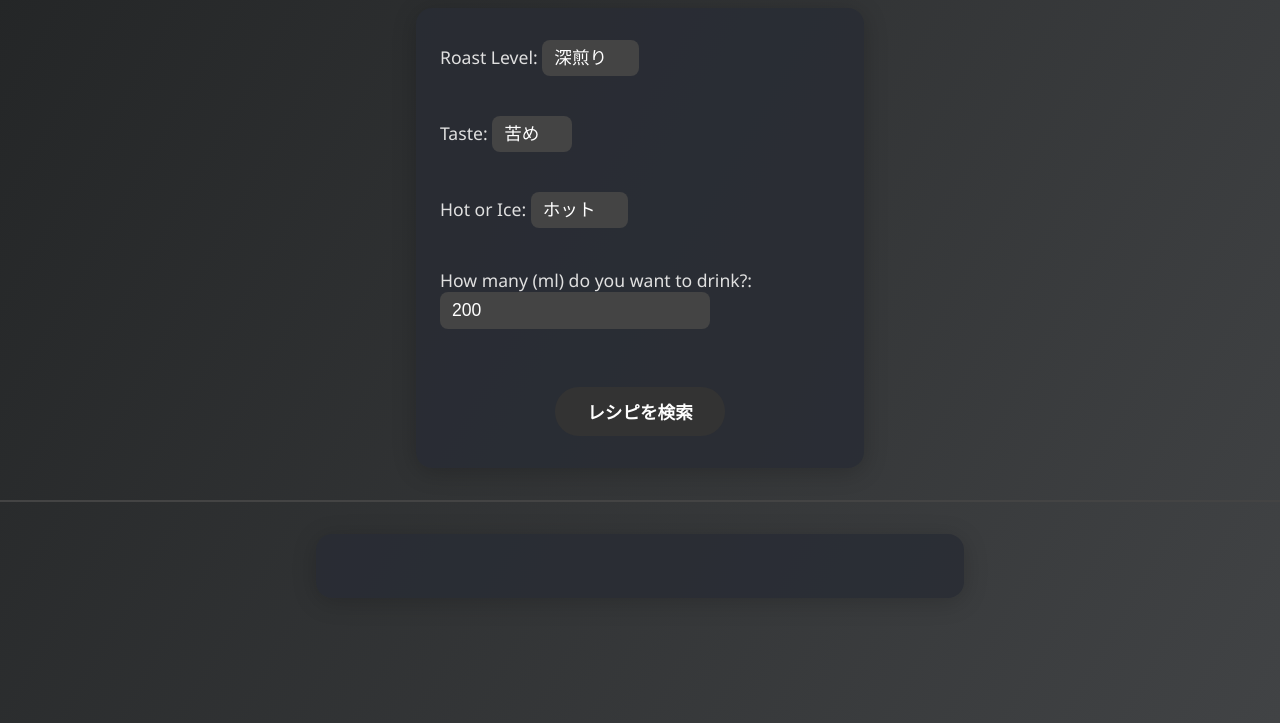
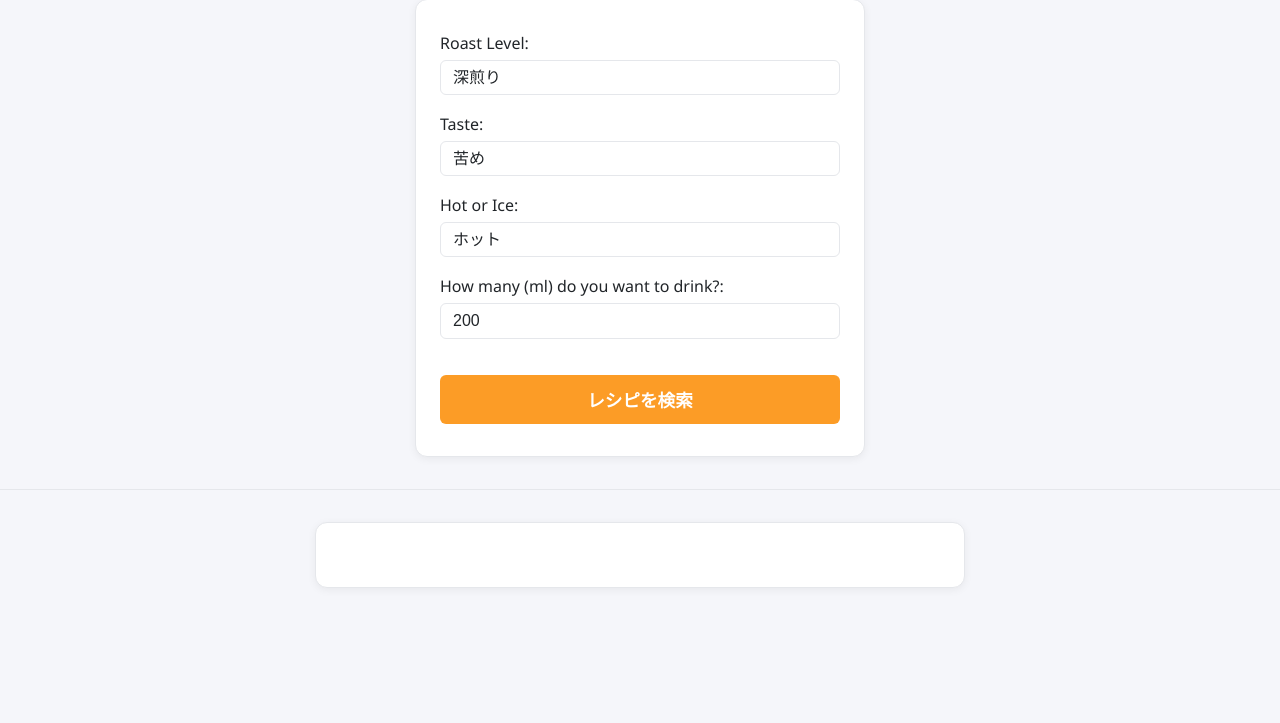
Before and after one commit to tact5493/drip-coffee-recipe-app, a website: page frontend/step/index.html in a window 1280 px wide. Shown: the part 117-840 px from the top of the page. Drawn offline with Linux system fonts and the light colour scheme.

Commit message:
[UPDATE] frontend/style.css

```diff
--- a/frontend/step/styles.css
+++ b/frontend/step/styles.css
@@ -1,28 +1,29 @@
-/* 画面全体の背景とフォントをスタイリッシュに */
+/* 全体をGitLabライトモード風に */
 body {
-  background: linear-gradient(120deg, #232526 0%, #414345 100%);
-  color: #f5f5f5;
+  background: #f5f6fa; /* 明るいグレー系の背景 */
+  color: #212529;      /* 濃いグレーの文字色 */
   font-family: 'Segoe UI', 'Roboto', 'Helvetica Neue', Arial, sans-serif;
   margin: 0;
   min-height: 100vh;
 }
 
-/* タイトルを大きく、影をつけて目立たせる */
+/* タイトルをGitLab風に */
 h1 {
   text-align: center;
-  font-size: 2.8em;
-  font-weight: bold;
+  font-size: 2.4em;
+  font-weight: 700;
   margin-top: 40px;
   margin-bottom: 24px;
-  text-shadow: 2px 2px 8px #222;
-  letter-spacing: 2px;
+  color: #fc9c26; /* GitLabオレンジ */
+  letter-spacing: 1px;
 }
 
 /* フォームを中央に配置し、カード風に */
 form {
-  background: rgba(40, 44, 52, 0.85);
-  border-radius: 16px;
-  box-shadow: 0 4px 24px rgba(0,0,0,0.2);
+  background: #fff; /* 白いカード */
+  border: 1px solid #e5e7eb; /* 薄いグレーの枠線 */
+  border-radius: 12px;
+  box-shadow: 0 2px 8px rgba(20, 20, 20, 0.06);
   padding: 32px 24px;
   max-width: 400px;
   margin: 0 auto 32px auto;
@@ -31,110 +32,81 @@ form {
   align-items: center;
 }
 
-/* ラベルとセレクト・入力欄の余白と文字色 */
+/* ラベルをGitLab風に */
 form label {
   display: block;
   margin-bottom: 18px;
-  color: #e0e0e0;
-  font-size: 1.1em;
-  text-align: left;
   width: 100%;
+  color: #212529; /* 濃いグレーで視認性UP */
+  font-size: 1em;
+  font-weight: 500;
 }
 
-/* プルダウンと数値入力欄を同じマットな質感・色に */
+/* プルダウンBOXと入力BOXの色・質感を完全に揃える */
 form select,
 form input[type="number"] {
-  background: #444;
+  width: 100%;
+  box-sizing: border-box;
+  background: #fff;           /* 白背景 */
+  color: #212529;             /* 濃いグレー文字 */
+  border: 1px solid #e5e7eb;  /* 薄いグレー枠線 */
+  border-radius: 6px;
+  padding: 8px 12px;
+  font-size: 1em;
+  margin-top: 6px;
+  margin-bottom: 0;
+  transition: border 0.2s, background 0.2s;
+  outline: none;
+  appearance: none;
+}
+
+/* フォーカス時の色も統一 */
+form select:focus,
+form input[type="number"]:focus {
+  border: 1.5px solid #fc9c26; /* オレンジでアクセント */
+  background: #fffbe6;         /* 薄いオレンジ背景 */
+}
+
+/* ボタンはマットなオレンジ系 */
+form button {
+  width: 100%;
+  box-sizing: border-box;
+  background: #fc9c26;         /* GitLabオレンジ */
   color: #fff;
   border: none;
-  border-radius: 8px;
-  box-shadow: none;
-  appearance: none;
-  padding: 8px 32px 8px 12px;
-  font-size: 1em;
-  cursor: pointer;
-  transition: background 0.2s;
-  outline: none;
-}
-
-form select:focus,
-form input[type="number"]:focus {
-  background: #222;
-}
-
-/* プルダウン（select）をマットな質感に */
-form select {
-  background: #444; /* 落ち着いたグレーの単色 */
-  color: #fff;
-  border: none;
-  border-radius: 8px;
-  box-shadow: none; /* 影をなくす */
-  appearance: none; /* ブラウザ標準の装飾を消す */
-  padding: 8px 32px 8px 12px; /* 右側に余白を多めに */
-  font-size: 1em;
-  cursor: pointer;
-  transition: background 0.2s;
-  outline: none;
-  position: relative;
-}
-
-/* プルダウンの矢印をカスタム（疑似要素） */
-form select:after {
-  content: '';
-  position: absolute;
-  right: 16px;
-  top: 50%;
-  width: 0;
-  height: 0;
-  pointer-events: none;
-  border-left: 6px solid transparent;
-  border-right: 6px solid transparent;
-  border-top: 6px solid #fff;
-  transform: translateY(-50%);
-}
-
-/* フォーカス時の背景色変化 */
-form select:focus {
-  background: #222;
-}
-
-/* ボタンをかっこよく */
-form button {
-  margin-top: 18px;
-  padding: 12px 32px;
-  background: #333;         /* 濃いグレーの単色 */
-  color: #fff;              /* 白文字でコントラストを強調 */
+  border-radius: 6px;
+  padding: 12px 0;
   font-size: 1.1em;
   font-weight: bold;
-  border: none;
-  border-radius: 24px;
-  box-shadow: none;         /* 影を消してマットな質感に */
+  margin-top: 18px;
   cursor: pointer;
   transition: background 0.2s, transform 0.2s;
 }
+
 form button:hover {
-  background: #111;         /* ホバー時はさらに濃いグレー */
+  background: #e55d19;         /* 濃いオレンジ */
   color: #fff;
   transform: translateY(-2px) scale(1.04);
 }
 
-/* 結果表示エリアをカード風に */
+/* 結果表示エリアをGitLab風カードに */
 #recipe-result {
-  background: rgba(40, 44, 52, 0.85);
-  border-radius: 16px;
-  box-shadow: 0 4px 24px rgba(0,0,0,0.18);
+  background: #fff;
+  border: 1px solid #e5e7eb;
+  border-radius: 12px;
+  box-shadow: 0 2px 8px rgba(20, 20, 20, 0.06);
   max-width: 600px;
   margin: 0 auto 32px auto;
   padding: 32px 24px;
-  color: #fff;
-  font-size: 1.15em;
+  color: #212529;
+  font-size: 1.08em;
 }
 
-/* ステップのラベルを強調 */
+/* ステップのラベルをGitLab風に強調 */
 .step-label {
-  font-size: 1.3em;
+  font-size: 1.15em;
   font-weight: bold;
-  color: #ff512f;
+  color: #fc9c26; /* オレンジでアクセント */
   letter-spacing: 1px;
 }
 
@@ -142,11 +114,13 @@ form button:hover {
 #recipe-result ul li {
   margin-bottom: 18px;
   line-height: 1.6;
+  border-bottom: 1px solid #e5e7eb;
+  padding-bottom: 8px;
 }
 
-/* hrを細くスタイリッシュに */
+/* hrを細くGitLab風に */
 hr {
   border: none;
-  border-top: 2px solid #444;
+  border-top: 1px solid #e5e7eb;
   margin: 32px 0;
 }
--- /dev/null
+++ b/frontend/step/styles_dark.css
@@ -0,0 +1,126 @@
+/* 全体をGitHub風ダークモードに */
+body {
+  background: #0d1117;
+  color: #c9d1d9;
+  font-family: 'Segoe UI', 'Roboto', 'Helvetica Neue', Arial, sans-serif;
+  margin: 0;
+  min-height: 100vh;
+}
+
+/* タイトルをGitHub風に */
+h1 {
+  text-align: center;
+  font-size: 2.4em;
+  font-weight: 700;
+  margin-top: 40px;
+  margin-bottom: 24px;
+  color: #f0f6fc;
+  letter-spacing: 1px;
+}
+
+/* フォームを中央に配置し、カード風に */
+form {
+  background: #161b22;
+  border: 1px solid #21262d;
+  border-radius: 12px;
+  box-shadow: 0 2px 8px rgba(20, 20, 20, 0.08);
+  padding: 32px 24px;
+  max-width: 400px;
+  margin: 0 auto 32px auto;
+  display: flex;
+  flex-direction: column;
+  align-items: center;
+}
+
+/* ラベルをGitHub風に */
+form label {
+  display: block;         /* ラベルをブロック要素に */
+  margin-bottom: 18px;    /* ラベル同士の間隔 */
+  width: 100%;            /* ラベルの幅をフォームいっぱいに */
+  color: #c9d1d9;
+  font-size: 1em;
+  font-weight: 500;
+}
+
+/* プルダウンBOXと入力BOXの色・質感を完全に揃える */
+form select,
+form input[type="number"] {
+  width: 100%;
+  box-sizing: border-box;
+  background: #0d1117;      /* 背景色を統一 */
+  color: #c9d1d9;           /* 文字色を統一 */
+  border: 1px solid #30363d;/* 枠線を統一 */
+  border-radius: 6px;
+  padding: 8px 12px;
+  font-size: 1em;
+  margin-top: 6px;
+  margin-bottom: 0;
+  transition: border 0.2s, background 0.2s;
+  outline: none;
+  appearance: none;         /* 標準の装飾を消す（両方に指定） */
+}
+
+/* フォーカス時の色も統一 */
+form select:focus,
+form input[type="number"]:focus {
+  border: 1.5px solid #58a6ff;
+  background: #161b22;
+}
+
+/* ボタンはそのまま（マットな質感） */
+form button {
+  width: 100%;            /* 横幅を揃える */
+  box-sizing: border-box; /* パディング・ボーダー込みで幅計算 */
+  background: #0d1117;
+  color: #c9d1d9;
+  border: 1px solid #30363d;
+  border-radius: 6px;
+  padding: 8px 12px;
+  font-size: 1em;
+  margin-top: 6px;
+  margin-bottom: 0;
+  transition: border 0.2s, background 0.2s;
+  outline: none;
+}
+
+form button:hover {
+  background: #30363d;        /* ホバー時は少し明るいグレー */
+  color: #f0f6fc;             /* ホバー時はより白く */
+  transform: translateY(-2px) scale(1.04); /* 少し浮かせる */
+}
+
+/* 結果表示エリアをGitHub風カードに */
+#recipe-result {
+  background: #161b22;
+  border: 1px solid #21262d;
+  border-radius: 12px;
+  box-shadow: 0 2px 8px rgba(20, 20, 20, 0.08);
+  max-width: 600px;
+  margin: 0 auto 32px auto;
+  padding: 32px 24px;
+  color: #c9d1d9;
+  font-size: 1.08em;
+}
+
+/* ステップのラベルをGitHub風に強調 */
+.step-label {
+  font-size: 1.15em;
+  font-weight: bold;
+  color: #58a6ff;
+  letter-spacing: 1px;
+}
+
+/* ステップリストの間隔 */
+#recipe-result ul li {
+  margin-bottom: 18px;
+  line-height: 1.6;
+  border-bottom: 1px solid #21262d;
+  padding-bottom: 8px;
+}
+
+/* hrを細くGitHub風に */
+hr {
+  border: none;
+  border-top: 1px solid #21262d;
+  margin: 32px 0;
+}
```
Also changed, not shown: frontend/step/index.html (+0 -5 lines).
